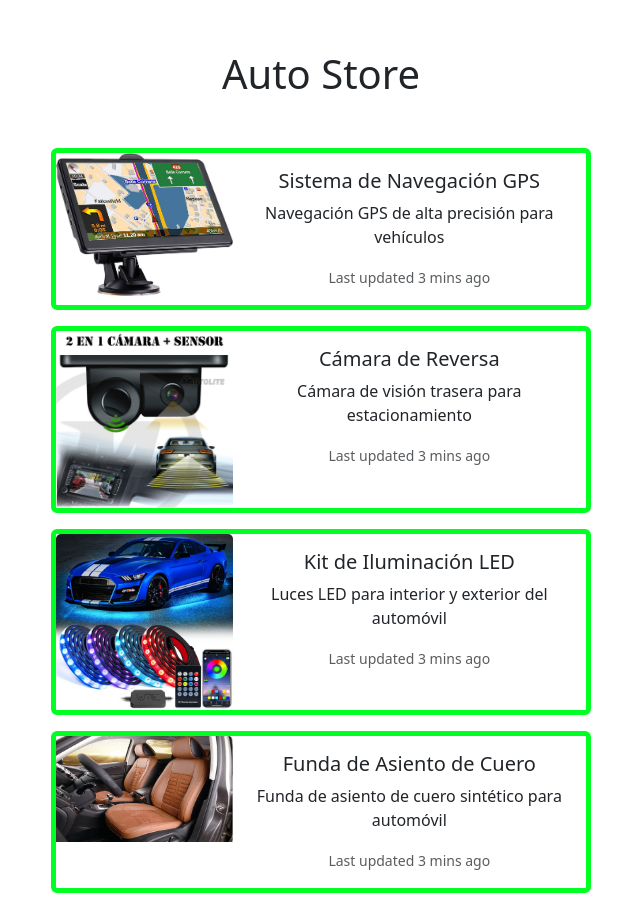
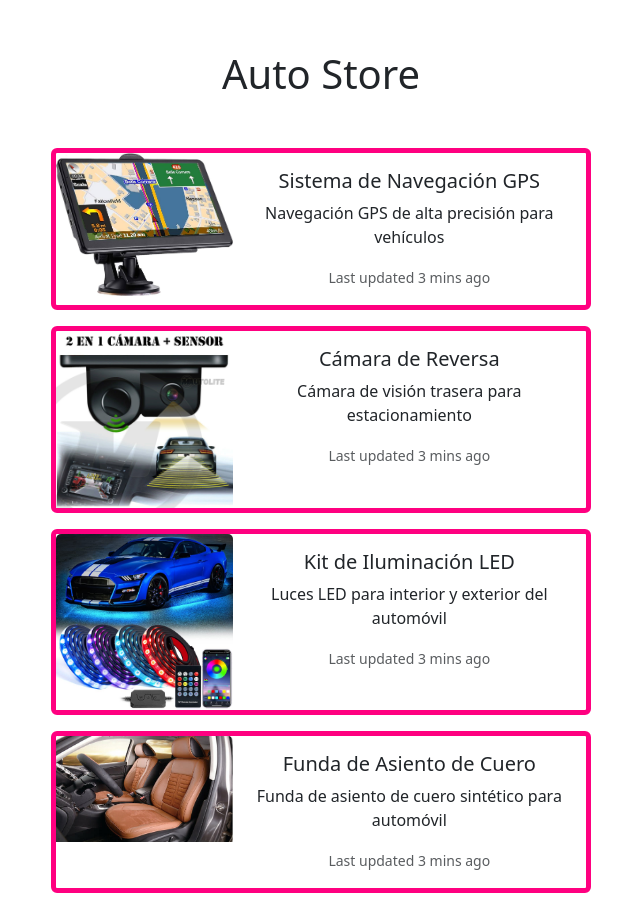
Before and after one commit to HarryAlvarado28/autopro-web, an Angular app: page / in a window 1280 px wide. Shown: the whole page, without its empty margins (319-959 px from the left). Built offline with nearby package versions, Linux system fonts and the light colour scheme.

Commit message:
add: rojasa

```diff
--- a/src/app/components/product/product.component.html
+++ b/src/app/components/product/product.component.html
@@ -1,4 +1,4 @@
-<div class="card mb-3" style="max-width: 540px; border: 5px solid rgb(0, 255, 34);">
+<div class="card mb-3" style="max-width: 540px; border: 5px solid rgb(255, 0, 128);">
   <div class="row g-0">
     <div class="col-md-4">
       <img
```
